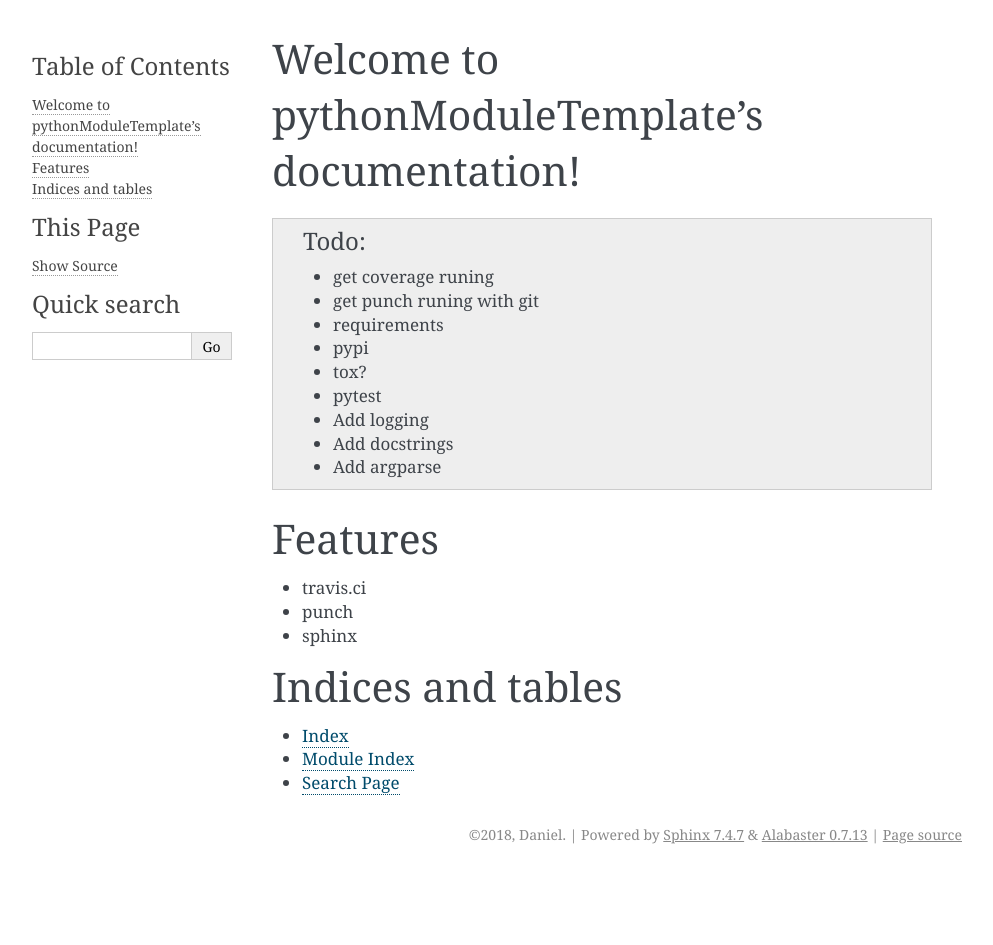
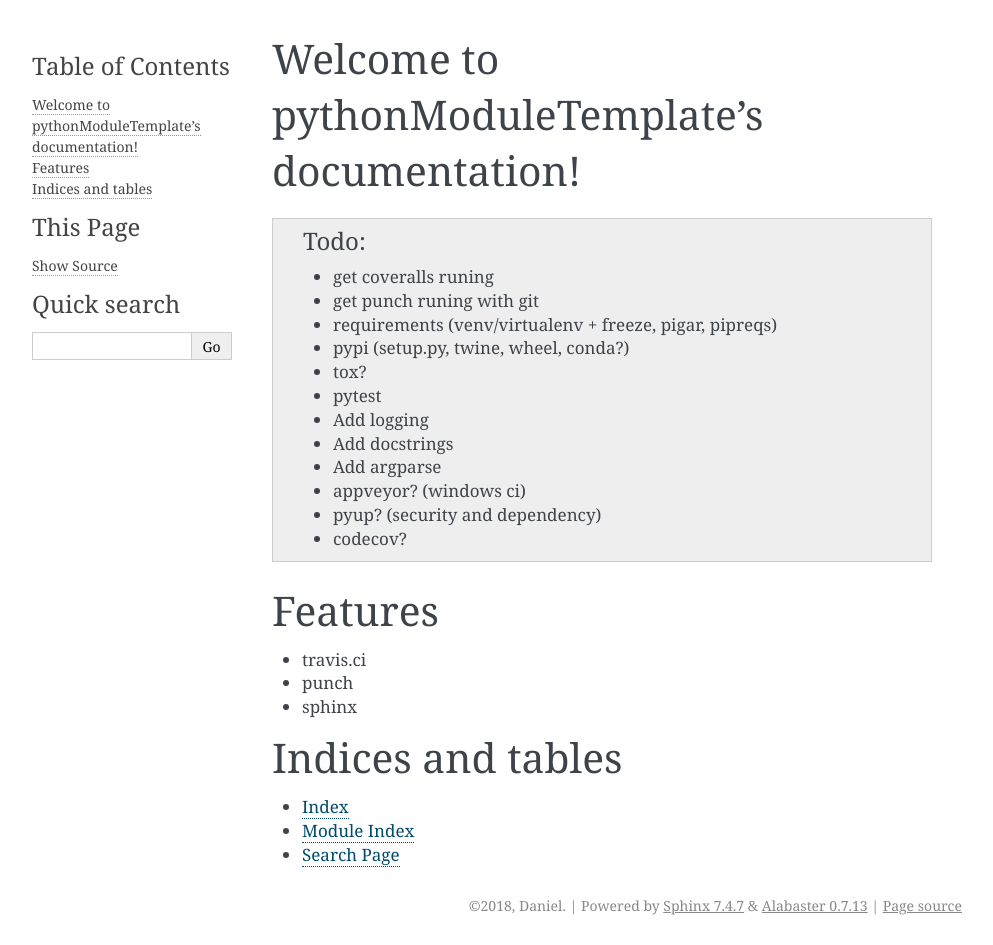
Before and after one commit to climbit/pythonModuleTemplate, a Sphinx documentation site: the page built from docs/index.rst, in a window 1280 px wide. Shown: the whole page, without its empty margins (148-1141 px from the left). Built offline with Sphinx 7.4.7, drawn with Linux system fonts in a browser that asks for light colours; before the commit the page ends 900 px from its top, so only the background shows below that.

```diff
--- a/README.rst
+++ b/README.rst
@@ -9,3 +9,6 @@
 
 pythonModuleTemplate
 ======================
+
+
+http://pythonmoduletemplate.readthedocs.io/en/latest/
--- a/docs/index.rst
+++ b/docs/index.rst
@@ -11,15 +11,19 @@ Welcome to pythonModuleTemplate's documentation!
    :caption: Contents:
 
 .. todo::
-   * get coverage runing
+   * get coveralls runing
    * get punch runing with git
-   * requirements
-   * pypi
+   * requirements (venv/virtualenv + freeze, pigar, pipreqs)
+   * pypi (setup.py, twine, wheel, conda?)
    * tox?
    * pytest
    * Add logging
    * Add docstrings
    * Add argparse
+   * appveyor? (windows ci)
+   * pyup? (security and dependency)
+   * codecov?
+
 
 Features
 ====================
```
Also changed, not shown: 1 other file.
